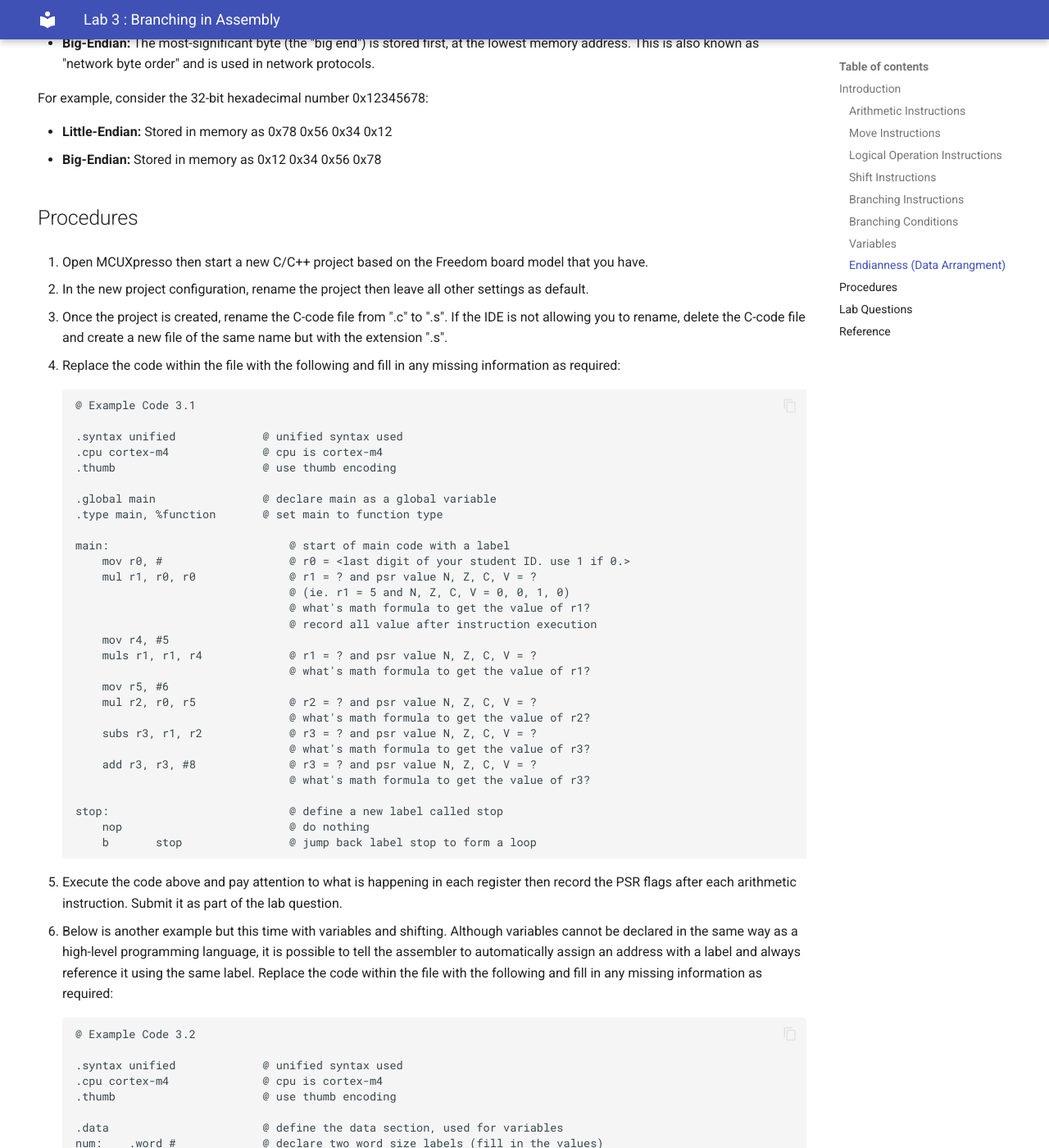
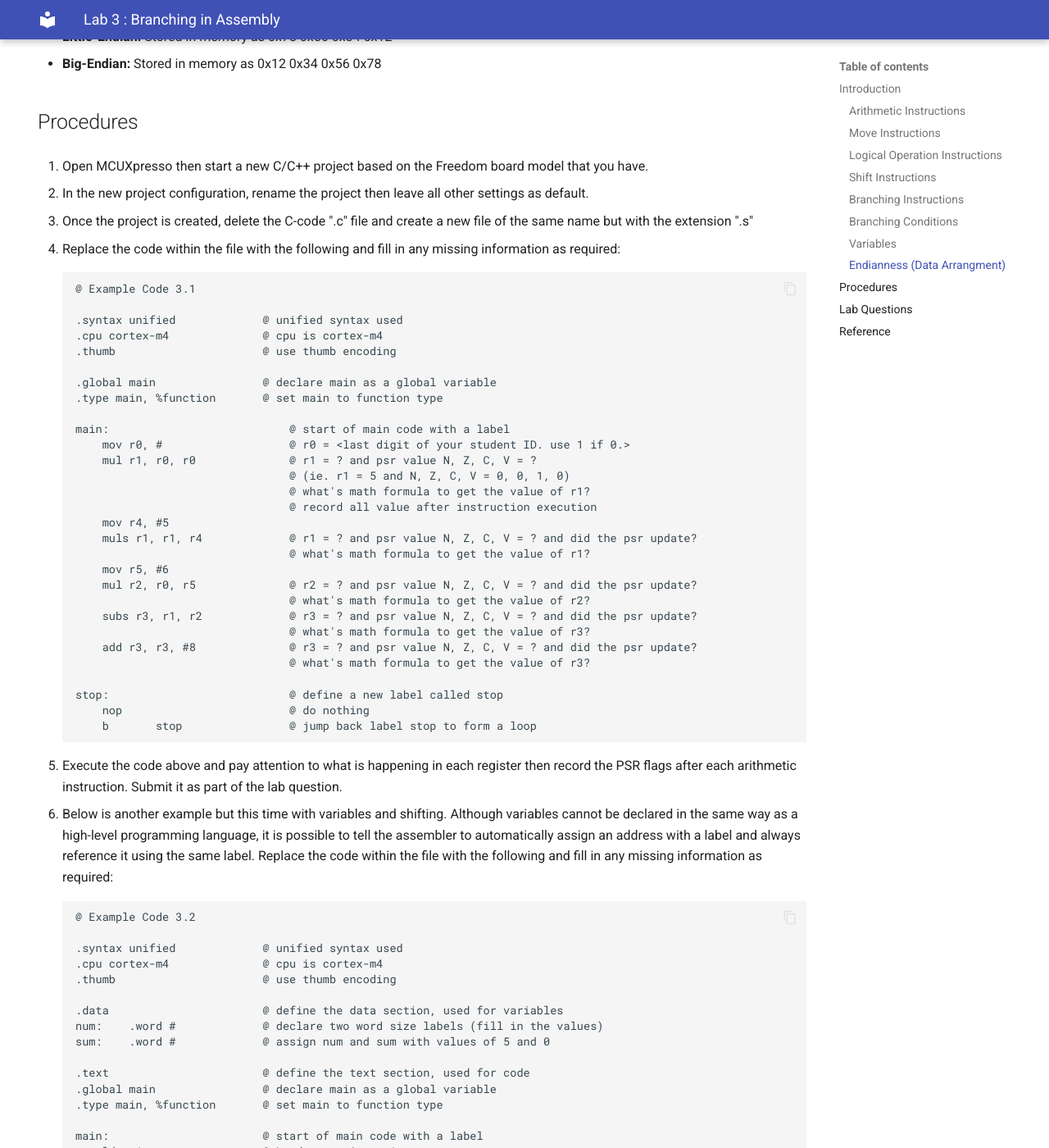
Before and after one commit to Seneca-BSA/Lab-Manual, an MkDocs documentation site: the page built from docs/SEH500/lab3.md, in a window 1280 px wide and 1400 px high, scrolled down 5100 px. Shown: the whole window at 82% size. Built offline with MkDocs 1.6.1 and Material for MkDocs 9.7.7, drawn with Linux system fonts in a browser that asks for light colours; some of the changed text lies outside the part shown.

Commit message:
updated seh500 lab3

```diff
--- a/docs/SEH500/lab3.md
+++ b/docs/SEH500/lab3.md
@@ -1,9 +1,4 @@
 # Lab 3 : Branching in Assembly
-
-<font size="5">
-Seneca Polytechnic</br>
-SEH500 Microprocessors and Computer Architecture
-</font>
 
 ## Introduction
 
@@ -153,7 +148,7 @@
 
 1. In the new project configuration, rename the project then leave all other settings as default.
 
-1. Once the project is created, rename the C-code file from ".c" to ".s". If the IDE is not allowing you to rename, delete the C-code file and create a new file of the same name but with the extension ".s".
+1. Once the project is created, delete the C-code ".c" file and create a new file of the same name but with the extension ".s"
 
 1. Replace the code within the file with the following and fill in any missing information as required:
 
@@ -173,14 +168,14 @@
                                         @ what's math formula to get the value of r1?
                                         @ record all value after instruction execution
             mov r4, #5
-            muls r1, r1, r4             @ r1 = ? and psr value N, Z, C, V = ?
+            muls r1, r1, r4             @ r1 = ? and psr value N, Z, C, V = ? and did the psr update?
                                         @ what's math formula to get the value of r1?
             mov r5, #6
-            mul r2, r0, r5              @ r2 = ? and psr value N, Z, C, V = ?
+            mul r2, r0, r5              @ r2 = ? and psr value N, Z, C, V = ? and did the psr update?
                                         @ what's math formula to get the value of r2?
-            subs r3, r1, r2             @ r3 = ? and psr value N, Z, C, V = ?
+            subs r3, r1, r2             @ r3 = ? and psr value N, Z, C, V = ? and did the psr update?
                                         @ what's math formula to get the value of r3?
-            add r3, r3, #8              @ r3 = ? and psr value N, Z, C, V = ?
+            add r3, r3, #8              @ r3 = ? and psr value N, Z, C, V = ? and did the psr update?
                                         @ what's math formula to get the value of r3?
 
         stop:                           @ define a new label called stop
@@ -212,9 +207,9 @@
 
         loop:                       @ loop label for branching
             add r0, r0, r1          @ Add number into r0, @ record psr value for each loop
-                                    @ after loop iteration 1, N, Z, C, V = ?
+                                    @ after loop iteration 1, N, Z, C, V = ? and did the psr update?
             subs r1, r1, #1         @ Decrement loop counter R1, @ record psr value for each loop
-                                    @ after loop iteration 1, N, Z, C, V = ?
+                                    @ after loop iteration 1, N, Z, C, V = ? and did the psr update?
             bgt loop                @ Branch back if not done
             ldr r3, =sum            @ Load address of SUM to r3
             str r0, [r3]            @ Store SUM
@@ -230,14 +225,18 @@
 
 ## Lab Questions
 
-<div style="padding: 15px; border: 1px solid orange; background-color: orange; color: black;">
-<b>GenAI Usage Policy:</b>
-<p>Submission of answers or code generated by AI, or from external help, containing concepts or instructions not shown/taught/discussed in this course will immediately result in a report of Academic Integrity violation.</p>
-<p>If GenAI was used as a learning aid, you must cite it for every answer that used GenAI as a tool, as follows:<p>
-<ul><li>GenAI used: Copilot for concept research; ChatGPT for editing and grammar enhancement; Gemini for code generation in section 1, as identified.</li></ul>
-</div>
+Using the skills and knowledge acquired from this lab, answer the following post-lab question(s) on Blackboard.
 
-Using the skills and knowledge acquired from this lab, answer the following post-lab question(s) on Blackboard. Due one week after the lab.
+!!! warning "Individual Submission and Demo to your Professor!"
+
+    Every student need to submit their own Lab assignment. Show and demo the last question to the profesor during lab to receive any credit for this lab.
+
+!!! warning "GenAI Usage Policy"
+
+    Submission of answers or code generated by AI, or from external help, containing concepts or instructions not shown/taught/discussed in this course will immediately result in a report of Academic Integrity violation.
+    If GenAI was used as a learning aid, you must cite it for every answer that used GenAI as a tool, as follows:
+
+    - GenAI used: Copilot for concept research; ChatGPT for editing and grammar enhancement; Gemini for code generation in section 1, as identified.
 
 1. Execute the code from Example Code 3.1, then record the PSR flags. Copy and paste your code with PSR flags and a screenshot of the register bank (showing all the registers used) at the end of code execution into Blackboard for submission. **No mark will be awarded if no screenshot with the expected result is provided.**
 
```
Also changed, not shown: docs/SEH500/index.md (+2 -2 lines).
